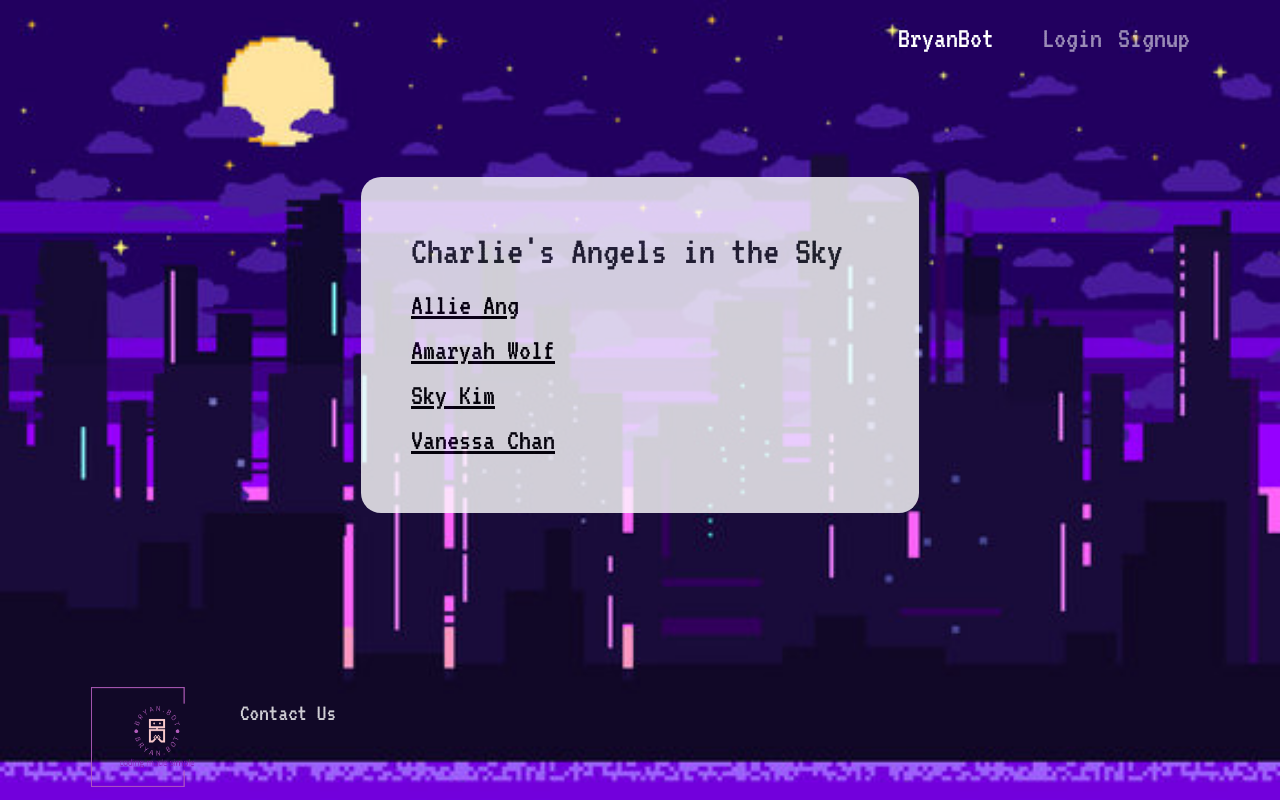
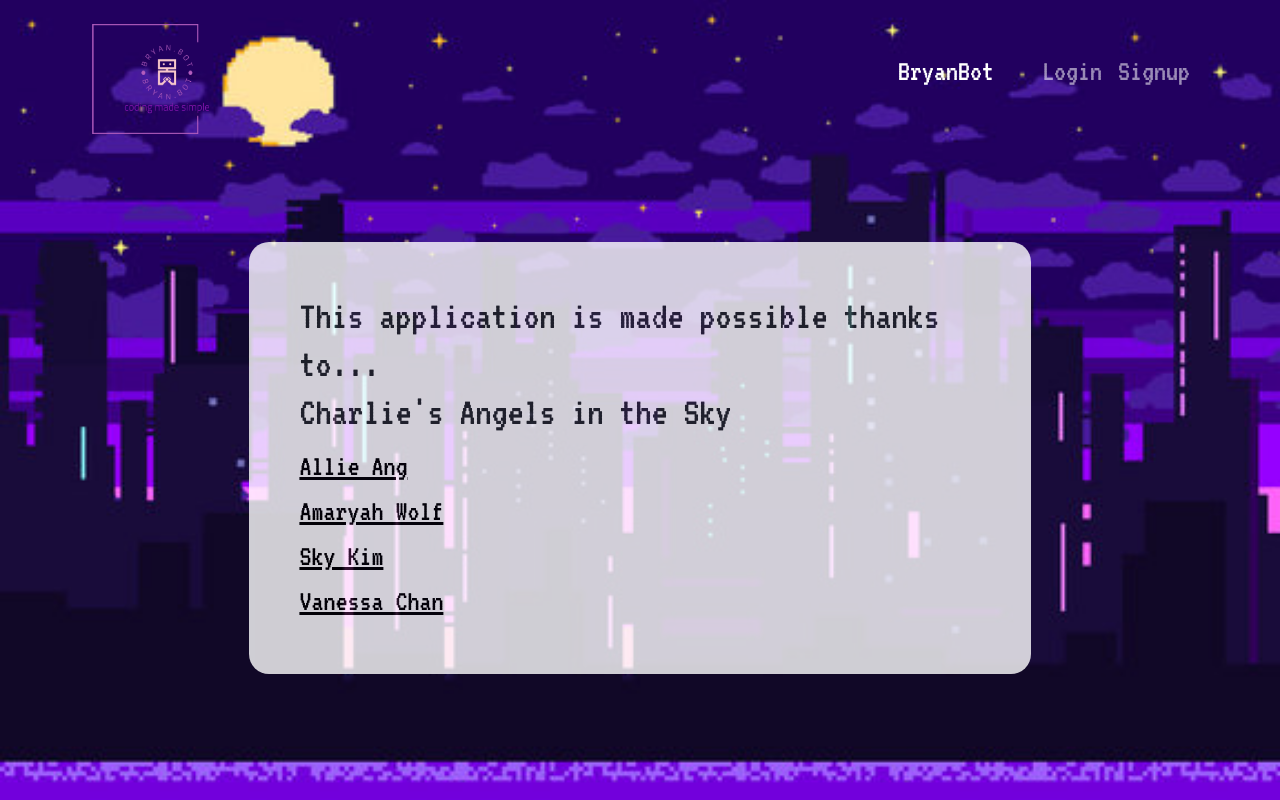
Before and after one commit to amaryahwolf/c.a.i.t.s, a React (Create React App) app in the folder client/: page /contact in a window 1280 px wide. Built offline with nearby package versions, Linux system fonts and the light colour scheme.

Commit message:
update styling for profile and header/footer

```diff
--- a/client/src/components/Footer/index.js
+++ b/client/src/components/Footer/index.js
@@ -14,7 +14,7 @@ const styles = {
 const Footer = () => {
   return (
     <>
-      <Navbar bg="" variant="light" fixed="bottom">
+      {/* <Navbar bg="" variant="light" fixed="bottom">
         <Container fixed>
           <Navbar.Brand href="#home">
           <Nav className="">
@@ -31,7 +31,7 @@ const Footer = () => {
             </Nav>
           </Navbar.Brand>
         </Container>
-      </Navbar>
+      </Navbar> */}
     </>
   );
 };
--- a/client/src/components/Header/index.js
+++ b/client/src/components/Header/index.js
@@ -1,7 +1,7 @@
 
 import React from "react";
 import { Link } from "react-router-dom";
-import { Navbar, Nav, Container, Button } from 'react-bootstrap';
+import { Navbar, Nav, Container, Button, Image } from 'react-bootstrap';
 
 import Auth from "../../utils/auth";
 
@@ -31,6 +31,16 @@ const Header = () => {
     <header className="Navbar">
       <Navbar bg="purple" variant="dark">
         <Container>
+          <Nav.Link href="./contact"
+            to="./contact">
+        <Image
+            alt="bryanbot"
+            src="./images/logo4.jpg"
+            width="170"
+            height="110"
+            className="d-inline-block mt-3"
+          />
+          </Nav.Link>
           {" "}
           <Navbar.Brand href="./" style={styles.buttonsLO} >BryanBot</Navbar.Brand>
 
--- a/client/src/pages/Contact.js
+++ b/client/src/pages/Contact.js
@@ -8,7 +8,7 @@ const styles = {
         padding: "50px",
         opacity: "0.8",
         borderRadius: "20px",
-        width: "50%",
+        width: "70%",
         marginLeft: "auto",
         marginRight: "auto",
       },
@@ -22,7 +22,7 @@ const styles = {
 const Contact = () => {
     return (
         <Container style={styles.body}>
-            <h1>Charlie's Angels in the Sky</h1>
+            <h1>This application is made possible thanks to... <br></br>Charlie's Angels in the Sky</h1>
             <a href="https://github.com/Allie-Ang" target="__blank" style={styles.text}>Allie Ang</a> <br></br>
             <a href="https://github.com/amaryahwolf" target="__blank" style={styles.text}>Amaryah Wolf</a> <br></br>
             <a href="https://github.com/sjk777" target="__blank" style={styles.text}>Sky Kim</a> <br></br>
--- a/client/src/pages/Profile.js
+++ b/client/src/pages/Profile.js
@@ -5,6 +5,8 @@ import {
   CardColumns,
   Card,
   Button,
+  Row,
+  Col
 } from 'react-bootstrap';
 
 import { useQuery, useMutation } from '@apollo/client';
@@ -16,11 +18,8 @@ import Auth from '../utils/auth';
 const styles = {
   jumbo:{
     color: "white",
-    opacity: '0.8',
     viewHeight: "100%",
     textAlign: "center",
-    marginTop: "50px",
-    padding: "10px",
     width: "100%",
     marginLeft: "auto",
     marginRight: "auto",
@@ -33,7 +32,6 @@ const styles = {
     viewHeight: "100%",
     background: "linear-gradient(#8E2DE2, #4A00E0)",
     textAlign: "center",
-    marginTop: "5px",
     padding: "5px",
     opacity: "0.8",
     borderRadius: "20px",
@@ -45,17 +43,10 @@ const styles = {
     fontFamily: "'VT323', monospace",
   },
   body: {
-    // background: "linear-gradient(#8E2DE2, #4A00E0)",
-    // background: 'rgba (0, 0, 0, 0.1) !important',
     backgroundColor: 'white',
     opacity: '0.8',
     display: 'flex',
     borderRadius: '5px',
-    flexDirection: 'column'
-
-
-
-
   },
   question: {
     color: "white",
@@ -64,14 +55,12 @@ const styles = {
     textAlign: "center",
     margin: "10px",
     padding: "10px",
-    // opacity: "0.8",
     borderRadius: "20px",
-    width: "100%",
+    width: "50%",
     flexWrap: "wrap",
-    fontSize: '20px',
+    fontSize: '25px',
     fontFamily: "'VT323', monospace",
   },
-
   response:{
     color: "white",
     viewHeight: "100%",
@@ -79,15 +68,24 @@ const styles = {
     textAlign: "center",
     marginTop: "10px",
     padding: "10px",
-    // opacity: "0.8",
     borderRadius: "20px",
-    width: "100%",
+    width: "50%",
     flexWrap: "wrap",
-    fontSize: '20px',
+    fontSize: '25px',
     fontFamily: "'VT323', monospace",
   },
   button: {
-
+    opacity: '1',
+    backgroundColor: 'deeppink',
+    borderColor: 'pink',
+    borderWidth: '1px',
+    marginLeft: 'auto',
+    marginRight: 'auto',
+    marginTop: '10px',
+    // display: 'block',
+    paddingLeft: '50px',
+    paddingRight: '50px',
+    fontSize: '20px'
   }
 };
 
@@ -137,19 +135,20 @@ const Profile = () => {
               }...`
             : 'You have no saved explanations! Head to Bryan Bot to begin your knowledge building journey!'}
         </h2>
-        <CardColumns style={{overflow:"auto", height:"450px"}}>
+        <CardColumns style={{overflow:"auto", height:"500px"}}>
           {userData.explanations?.map((explanation) => {
             return (
               <Card key={explanation.explanationId} border="dark" style={styles.body} >
                 <Card.Body className="">
-                  <Card.Text style={styles.question}>Code Block: {explanation.question}</Card.Text>
-                  <Card.Text style={styles.response}>Explanation: {explanation.response}</Card.Text>
+                  <Row>
+                  <Col style={styles.question}>Code Block: {explanation.question}</Col>
+                  <Col style={styles.response}>Explanation: {explanation.response}</Col>
+                  </Row>
                   <Button
                     style={styles.button}
                     className="btn-danger"
-                    onClick={() => handleDeleteExplanation(explanation.explanationId)}
-                  >
-                    Delete this Explanation!
+                    onClick={() => handleDeleteExplanation(explanation.explanationId)}>
+                    Delete
                   </Button>
                 </Card.Body>
               </Card>
```
